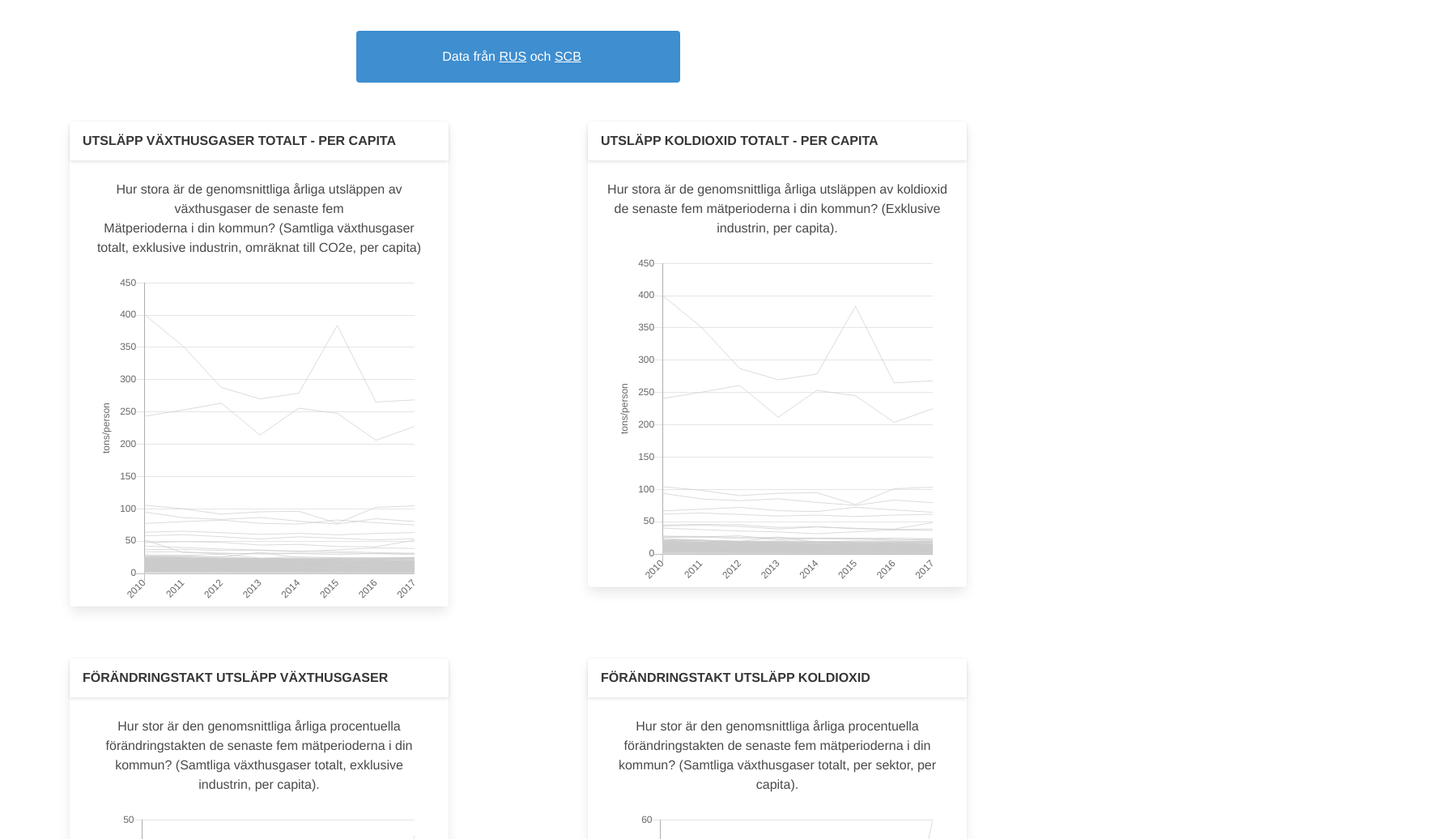
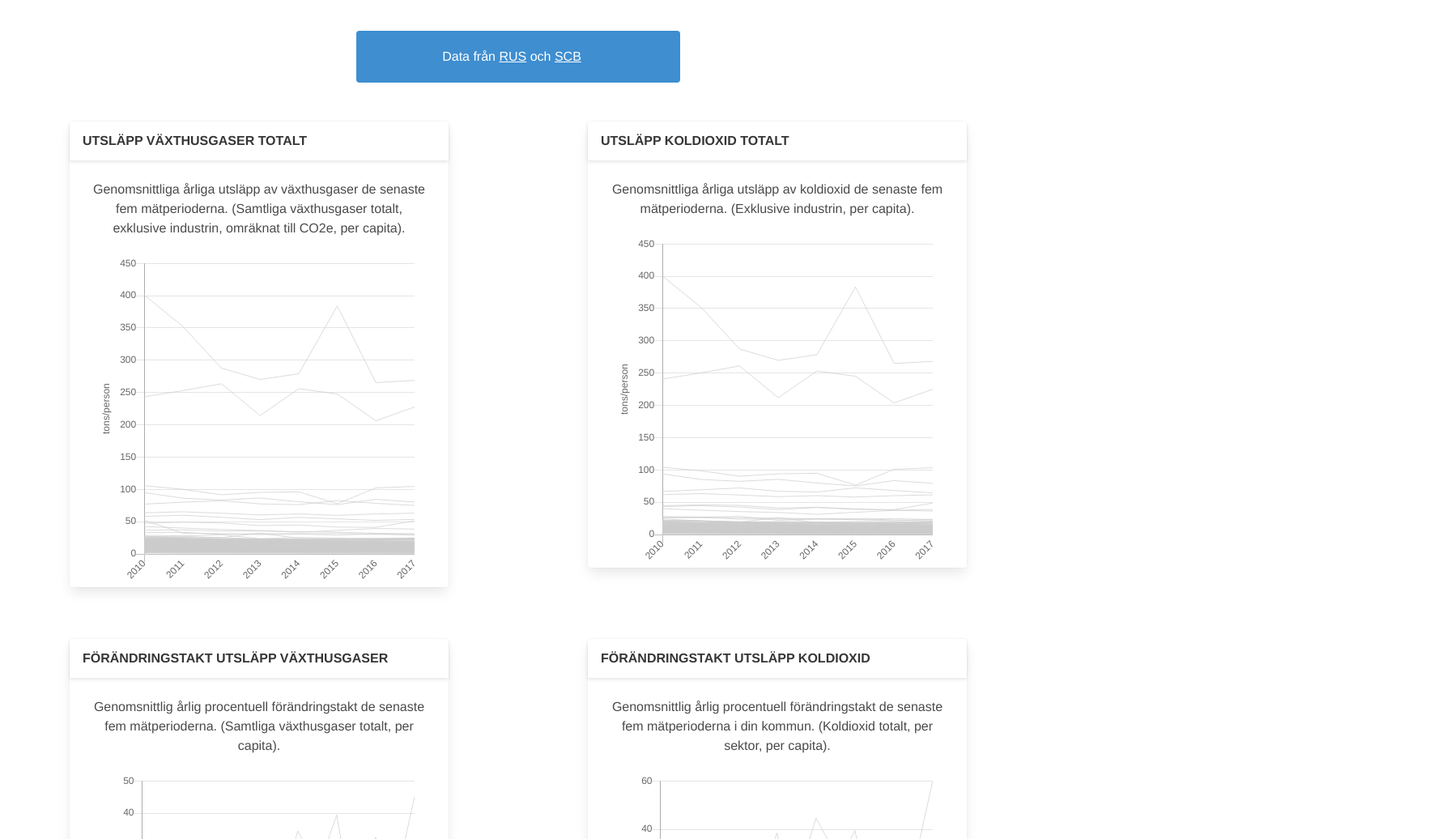
Before and after one commit to cheerfulstoic/kommun_compare, a Vue app in the folder chart/: page / in a window 1280 px wide. Shown: the part 214-1250 px from the top of the page at 81% size, 1771 px wide, since content can reach past the window. Built offline with nearby package versions, Linux system fonts and the light colour scheme; the HTML template or start-up script is replaced by a standard one.

Commit message:
Updated texts

```diff
--- a/chart/src/App.vue
+++ b/chart/src/App.vue
@@ -123,8 +123,8 @@ export default {
             this.percent_year_over_year_change_data(this.emissions_database.filter({Ämne: 'CO2'}).year_data_by_kommun());
       return([
         {
-          title: 'UTSLÄPP VÄXTHUSGASER TOTALT - PER CAPITA',
-          description: "Hur stora är de genomsnittliga årliga utsläppen av växthusgaser de senaste fem\n\nMätperioderna i din kommun? (Samtliga växthusgaser totalt, exklusive industrin, omräknat till CO2e, per capita)",
+          title: 'UTSLÄPP VÄXTHUSGASER TOTALT',
+          description: "Genomsnittliga årliga utsläpp av växthusgaser de senaste fem mätperioderna. (Samtliga växthusgaser totalt, exklusive industrin, omräknat till CO2e, per capita). ",
           unit: 'tons/person',
           data: co_equivalents_year_data,
           metrics: _.reduce(co_equivalents_year_data, (result, year_data, kommun) => {
@@ -134,8 +134,8 @@ export default {
           }, {})
         },
         {
-          title: 'UTSLÄPP KOLDIOXID TOTALT - PER CAPITA',
-          description: 'Hur stora är de genomsnittliga årliga utsläppen av koldioxid de senaste fem mätperioderna i din kommun? (Exklusive industrin, per capita).',
+          title: 'UTSLÄPP KOLDIOXID TOTALT',
+          description: 'Genomsnittliga årliga utsläpp av koldioxid de senaste fem mätperioderna. (Exklusive industrin, per capita). ',
           unit: 'tons/person',
           data: co_year_data,
           metrics: _.reduce(co_year_data, (result, year_data, kommun) => {
@@ -146,7 +146,7 @@ export default {
         },
         {
           title: 'FÖRÄNDRINGSTAKT UTSLÄPP VÄXTHUSGASER',
-          description: 'Hur stor är den genomsnittliga årliga procentuella förändringstakten de senaste fem mätperioderna i din kommun? (Samtliga växthusgaser totalt, exklusive industrin, per capita).',
+          description: 'Genomsnittlig årlig procentuell förändringstakt de senaste fem mätperioderna. (Samtliga växthusgaser totalt, per capita). ',
           unit: 'procent',
           data: percent_change_co2_equivalents,
           highlight_data: this.mean_year_data(percent_change_co2_equivalents),
@@ -159,7 +159,7 @@ export default {
 
         {
           title: 'FÖRÄNDRINGSTAKT UTSLÄPP KOLDIOXID',
-          description: 'Hur stor är den genomsnittliga årliga procentuella förändringstakten de senaste fem mätperioderna i din kommun? (Samtliga växthusgaser totalt, per sektor, per capita).',
+          description: 'Genomsnittlig årlig procentuell förändringstakt de senaste fem mätperioderna i din kommun. (Koldioxid totalt, per sektor, per capita).',
           unit: 'procent',
           data: percent_change_co2,
           highlight_data: this.mean_year_data(percent_change_co2),
```
